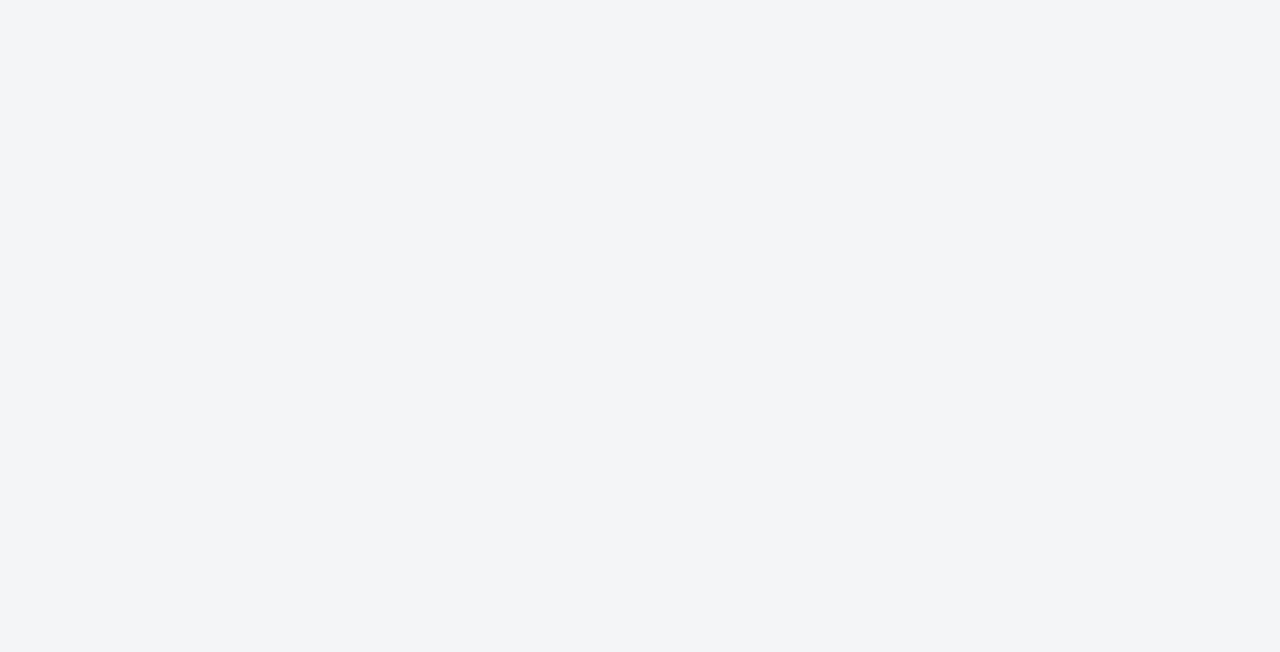
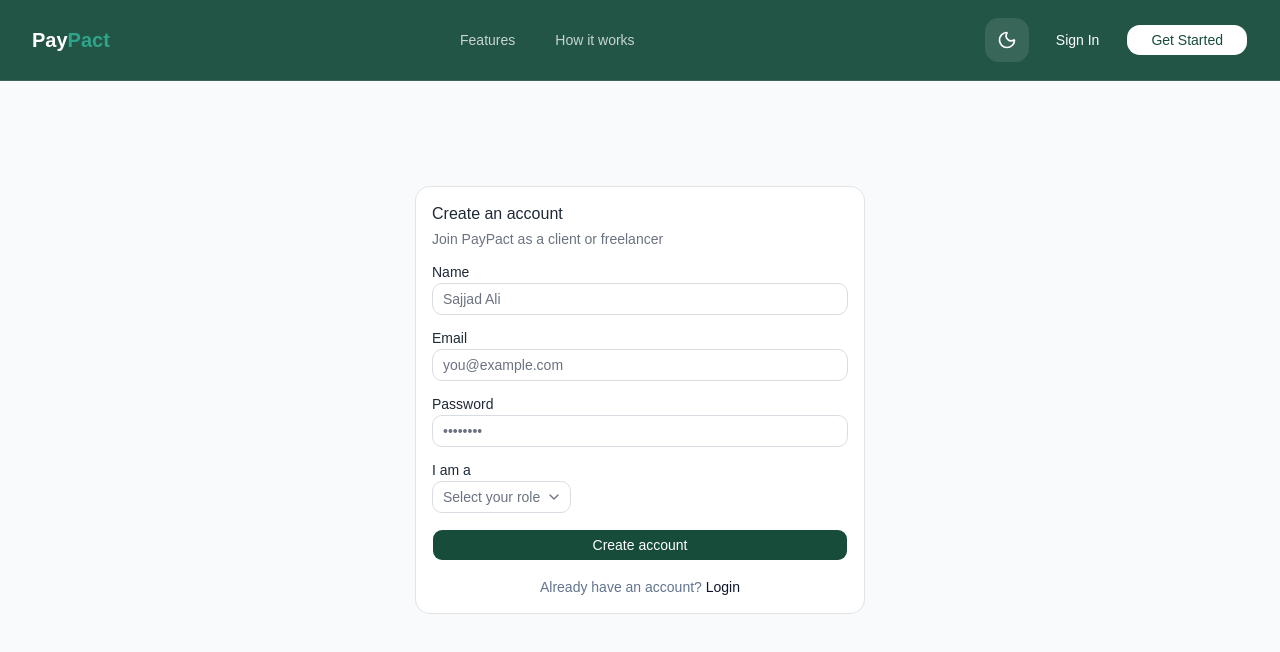
Before and after one commit to SajjadRizvi04/PactPay, a React app in the folder frontend/: page /signup in a window 1280 px wide. Before the commit this address had no page. Shown: the top 652 px of the page. Built offline with nearby package versions, Linux system fonts and the light colour scheme; the HTML template or start-up script is replaced by a standard one.

Commit message:
Done with registration and tested both

```diff
--- a/frontend/src/App.jsx
+++ b/frontend/src/App.jsx
@@ -3,6 +3,7 @@ import { Route, Routes } from 'react-router-dom'
 import './App.css'
 import Home from './pages/Home'
 import LogIn from './pages/auth/Login'
+import SignUp from './pages/auth/SignUp'
 
 function App() {
 
@@ -12,6 +13,7 @@ function App() {
       <Routes>
         <Route path='/' element={<Home/>}/>
         <Route path='/login' element={<LogIn/>}/>
+        <Route path='/signup' element={<SignUp/>}/>
       </Routes>
 
     </>
--- a/frontend/src/pages/auth/Login.jsx
+++ b/frontend/src/pages/auth/Login.jsx
@@ -16,7 +16,7 @@ const Login = () => {
 
   const handleLogin = async () => {
     setError('')
-    setLoading = true
+    setLoading(true)
     try {
         const {data} = await axios.post('http://localhost:5000/api/auth/login', {email,password})
         localStorage.setItem('token', data.token)
--- a/frontend/src/pages/auth/SignUp.jsx
+++ b/frontend/src/pages/auth/SignUp.jsx
@@ -1,12 +1,40 @@
-import { Link } from 'react-router-dom'
+import { Link, useNavigate } from 'react-router-dom'
 import { Button } from '@/components/ui/button'
 import { Input } from '@/components/ui/input'
 import { Label } from '@/components/ui/label'
 import { Card, CardContent, CardHeader, CardTitle, CardDescription } from '@/components/ui/card'
 import { Select, SelectContent, SelectItem, SelectTrigger, SelectValue } from '@/components/ui/select'
-import Navbar from '../components/Navbar.jsx'
+import Navbar from '../../shared/Navbar'
+import { useState } from 'react'
+import axios from 'axios'
 
 const Register = () => {
+  const [userName, setUsername] = useState('')
+  const [password, setPassword] = useState('')
+  const [email, setEmail] = useState('')
+  const [role, setRole] = useState('')
+  const [error, setError] = useState('')
+  const [loading, setLoading] = useState(false)
+  const navigate = useNavigate();
+
+  const submitHandler = async () => {
+    setError('')
+    setLoading(true)
+    try {
+      const res = await axios.post('http://localhost:5000/api/auth/register', {
+        name: userName, email, password, role
+      })
+
+      navigate('/login')
+
+    } catch (error) {
+      setError(error.response?.data?.error || 'Something went wrong')
+    } finally {
+      setLoading(false)
+    }
+  }
+
+
   return (
     <div className='min-h-screen bg-slate-50'>
       <Navbar />
@@ -17,21 +45,29 @@ const Register = () => {
             <CardDescription>Join PayPact as a client or freelancer</CardDescription>
           </CardHeader>
           <CardContent className='flex flex-col gap-4'>
+            {error && (
+              <div className='bg-red-50 border border-red-200 text-red-600 text-sm px-4 py-3 rounded-lg'>
+                {error}
+              </div>
+            )}
             <div className='flex flex-col gap-1'>
               <Label>Name</Label>
-              <Input type='text' placeholder='Sajjad Ali' />
+              <Input type='text' placeholder='Sajjad Ali' value={userName}
+                onChange={(e) => setUsername(e.target.value)} />
             </div>
             <div className='flex flex-col gap-1'>
               <Label>Email</Label>
-              <Input type='email' placeholder='you@example.com' />
+              <Input type='email' placeholder='you@example.com' value={email}
+                onChange={(e) => setEmail(e.target.value)} />
             </div>
             <div className='flex flex-col gap-1'>
               <Label>Password</Label>
-              <Input type='password' placeholder='••••••••' />
+              <Input type='password' placeholder='••••••••' value={password}
+                onChange={(e) => setPassword(e.target.value)} />
             </div>
             <div className='flex flex-col gap-1'>
               <Label>I am a</Label>
-              <Select>
+              <Select value={role} onValueChange={(value) => setRole(value)}>
                 <SelectTrigger>
                   <SelectValue placeholder='Select your role' />
                 </SelectTrigger>
@@ -41,7 +77,7 @@ const Register = () => {
                 </SelectContent>
               </Select>
             </div>
-            <Button className='w-full'>Create account</Button>
+            <Button className='w-full' onClick={submitHandler} disabled={loading} > {loading ? 'Creating an account' : 'Create account'}</Button>
             <p className='text-sm text-center text-slate-500'>
               Already have an account?{' '}
               <Link to='/login' className='text-slate-900 font-medium hover:underline'>
--- a/frontend/src/shared/Navbar.jsx
+++ b/frontend/src/shared/Navbar.jsx
@@ -80,7 +80,7 @@ export default function Navbar() {
               </Button>
               <Button
                 className="rounded-xl bg-white px-6 text-primary hover:bg-slate-100"
-                onClick={() => navigate('/register')}
+                onClick={() => navigate('/signup')}
               >
                 Get Started
               </Button>
```
